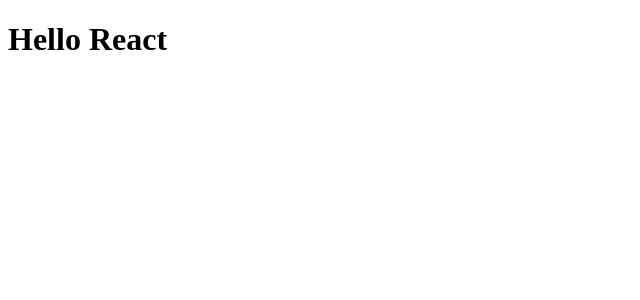
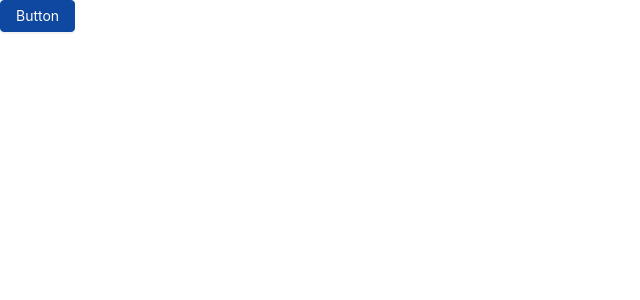
Before and after one commit to davihoffmann/tsreact-setup, a React (Create React App) app: page / in a window 1280 px wide. Shown: the top 300 px of the page, without its empty margins (0-640 px from the left). Built offline with nearby package versions, Linux system fonts and the light colour scheme.

Commit message:
adicionado antd com configuracao de tema com less

```diff
--- /dev/null
+++ b/craco.config.js
@@ -0,0 +1,16 @@
+const CracoLessPlugin = require('craco-less');
+
+module.exports = {
+    plugins: [
+        {
+            plugin: CracoLessPlugin,
+            options: {
+                lessLoaderOptions: {
+                    lessOptions: {
+                        javascriptEnabled: true,
+                    },
+                },
+            },
+        },
+    ],
+};
--- /dev/null
+++ b/src/App.less
@@ -0,0 +1,3 @@
+@import '~antd/lib/style/themes/default.less';
+@import '~antd/dist/antd.less'; // Import Ant Design styles by less entry
+@import './theme.less'; // variables to override above
--- a/src/App.tsx
+++ b/src/App.tsx
@@ -1,7 +1,9 @@
-import React, { ReactElement } from 'react';
+import React, { FC } from 'react';
+import { Button } from 'antd';
+import './App.less';
 
-const App = (): ReactElement => {
-    return <h1>Hello React</h1>;
+const App: FC = () => {
+    return <Button type="primary">Button</Button>;
 };
 
 export default App;
--- /dev/null
+++ b/src/theme.less
@@ -0,0 +1,13 @@
+@primary-color: #0E48A0; // primary color for all components
+@link-color: #2196f3; // link color
+@success-color: #52c41a; // success state color
+@warning-color: #faad14; // warning state color
+@error-color: #f5222d; // error state color
+@font-size-base: 14px; // major text font size
+@heading-color: rgba(0, 0, 0, 0.85); // heading text color
+@text-color: rgba(0, 0, 0, 0.65); // major text color
+@text-color-secondary: rgba(0, 0, 0, 0.45); // secondary text color
+@disabled-color: rgba(0, 0, 0, 0.25); // disable state color
+@border-radius-base: 4px; // major border radius
+@border-color-base: #d9d9d9; // major border color
+@box-shadow-base: 0 2px 8px rgba(0, 0, 0, 0.15); // major shadow for layers
```
Also changed, not shown: package.json (+6 -4 lines), src/App.css (added), 1 other file (tests, documents, lock files or other folders).
